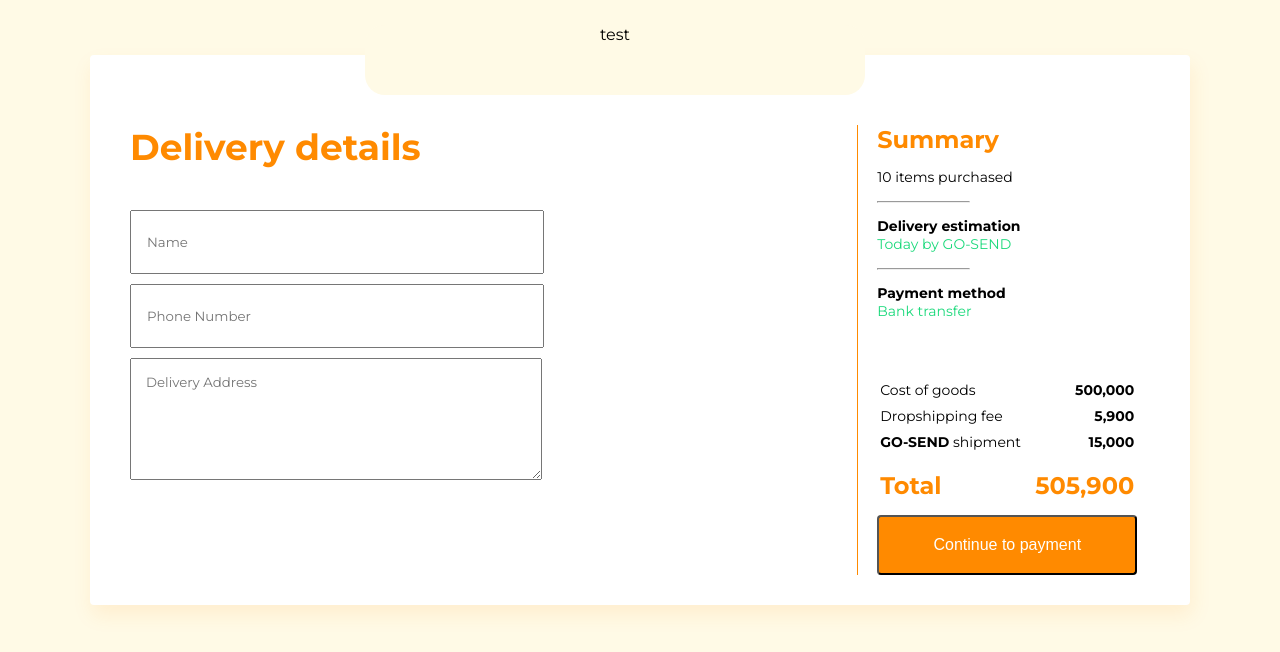
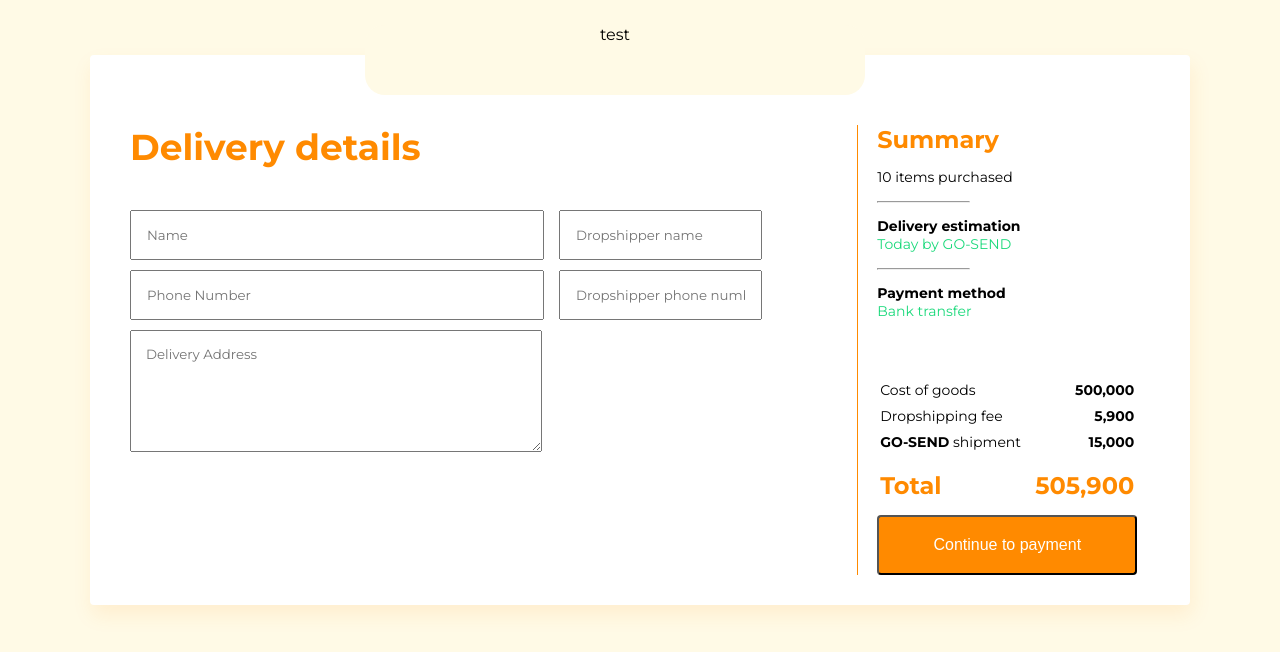
Before and after one commit to enno28/technical_test_sutrisno, a Vue app: page / in a window 1280 px wide. Shown: the top 652 px of the page. Built offline with nearby package versions, Linux system fonts and the light colour scheme.

Commit message:
fix input

```diff
--- a/assets/app.styl
+++ b/assets/app.styl
@@ -59,8 +59,6 @@ form
 
 input[type="text"]
     font-family Montserrat
-    width 380px
-    height 30px
     margin-top 5px
     margin-bottom 5px
     padding 15px
@@ -78,6 +76,13 @@ textarea
     margin-top 5px
     margin-bottom 5px
     padding 15px
+
+.input-large
+    width 380px
+    margin-right 5px
+
+.input-small
+    margin-left 10px
 
 .summary-content
     height 450px
--- a/src/App.vue
+++ b/src/App.vue
@@ -8,8 +8,10 @@
                 <div class="step-content">
                     <div class="step-label">Delivery details</div>
                     <form>
-                        <input type="text" placeholder="Name"/>
-                        <input type="text" placeholder="Phone Number"/>
+                        <input type="text" class="input-large" placeholder="Name"/>
+                        <input type="text" class="input-small" placeholder="Dropshipper name"/>
+                        <input type="text" class="input-large" placeholder="Phone Number"/>
+                        <input type="text" class="input-small" placeholder="Dropshipper phone number"/>
                         <textarea placeholder="Delivery Address"/>
                     </form>
                 </div>
```
